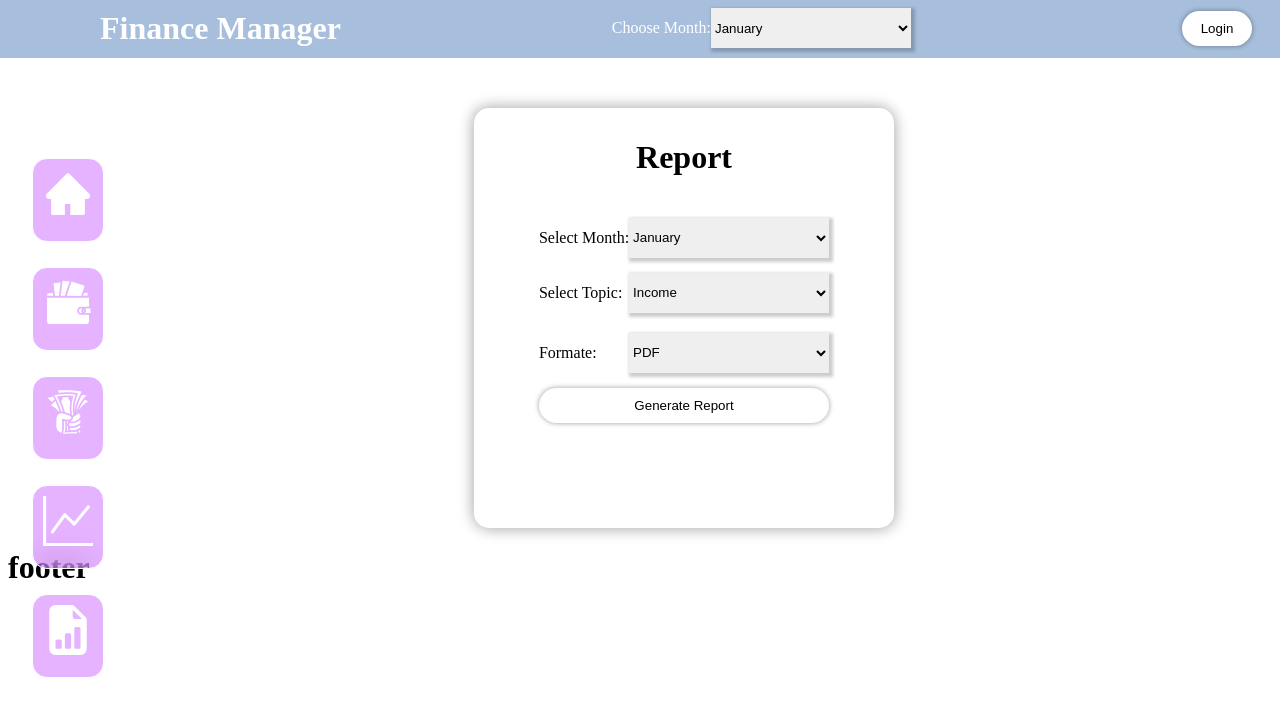
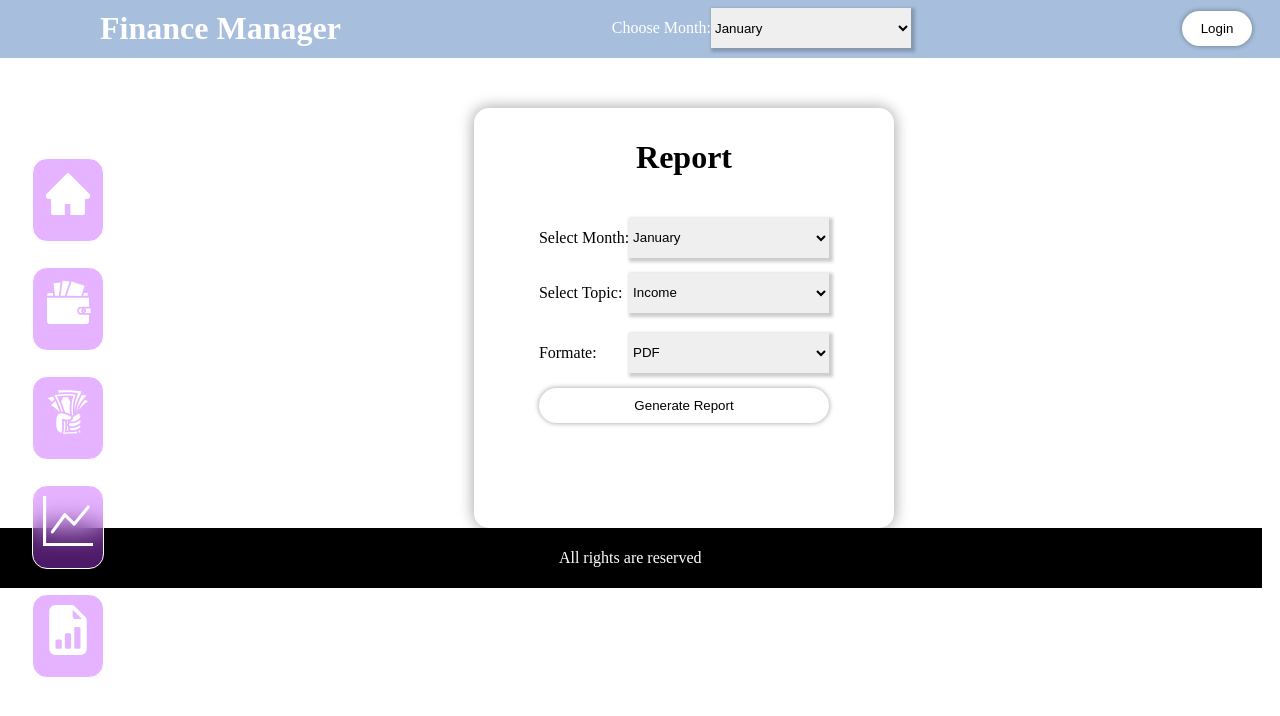
Before and after one commit to asifsiddiqui9011/finance, a React (Vite) app: page /report in a window 1280 px wide. Shown: the top 716 px of the page. Built offline with nearby package versions, Linux system fonts and the light colour scheme; what @react-pdf/renderer would draw is missing.

Commit message:
updated files

```diff
--- a/src/App.css
+++ b/src/App.css
@@ -26,7 +26,7 @@ button{
 }
 
 button:focus:active{
-    background-color: rgba(234, 131, 253, 0.744);
+    background-color: rgba(43, 142, 255, 0.744);
 }
 
 .display-container{
--- a/src/components/Expenses/Expense.css
+++ b/src/components/Expenses/Expense.css
@@ -73,6 +73,8 @@
     justify-content: start;
     gap: 20px;
     overflow: scroll;
+    scrollbar-width:none;
+    scrollbar-color: black;
     box-shadow: 2px 2px 20px 3px rgba(0,0,0,0.2);
 
 
--- a/src/components/Footer/Footer.css
+++ b/src/components/Footer/Footer.css
@@ -0,0 +1,9 @@
+.footer-container{
+    height: 50px;
+    width: 98vw;
+    margin: 0px -10px 0px -10px;
+    background-color: black;
+    color: white;
+    text-align: center;
+    padding: 5px;
+}
--- a/src/components/Footer/Footer.jsx
+++ b/src/components/Footer/Footer.jsx
@@ -3,7 +3,7 @@ import "./Footer.css"
 const Footer = () => {
   return (
     <div className="footer-container">
-      <h1>footer</h1>
+     <p>All rights are reserved</p>
     </div>
   )
 }
--- a/src/components/Income/Income.css
+++ b/src/components/Income/Income.css
@@ -1,3 +1,10 @@
+.income-cards-container{
+  display: flex;
+  flex-direction: column;
+  justify-content: center;
+  align-items: center;
+  gap: 20px;
+}
 .income-container{
   height: 500px;
   /* width: 800px; */
@@ -26,6 +33,8 @@
     text-align: center;
     border-radius: 10px;
     overflow: scroll;
+    scrollbar-width:none;
+    scrollbar-color: black;
 
 }
 
--- a/src/components/Income/Income.jsx
+++ b/src/components/Income/Income.jsx
@@ -46,6 +46,7 @@ const Income = () => {
 var total = getTotalIncomeAmount()
 
   return (
+    <div className="income-cards-container">
     <div className="income-container">
         <span>
           <h1>Income Details</h1>
@@ -139,7 +140,9 @@ var total = getTotalIncomeAmount()
         </form>
       </div>
       </div>
-      <IncomeGraph/>
+
+    </div>
+     <IncomeGraph/>
     </div>
   )
 }
```
